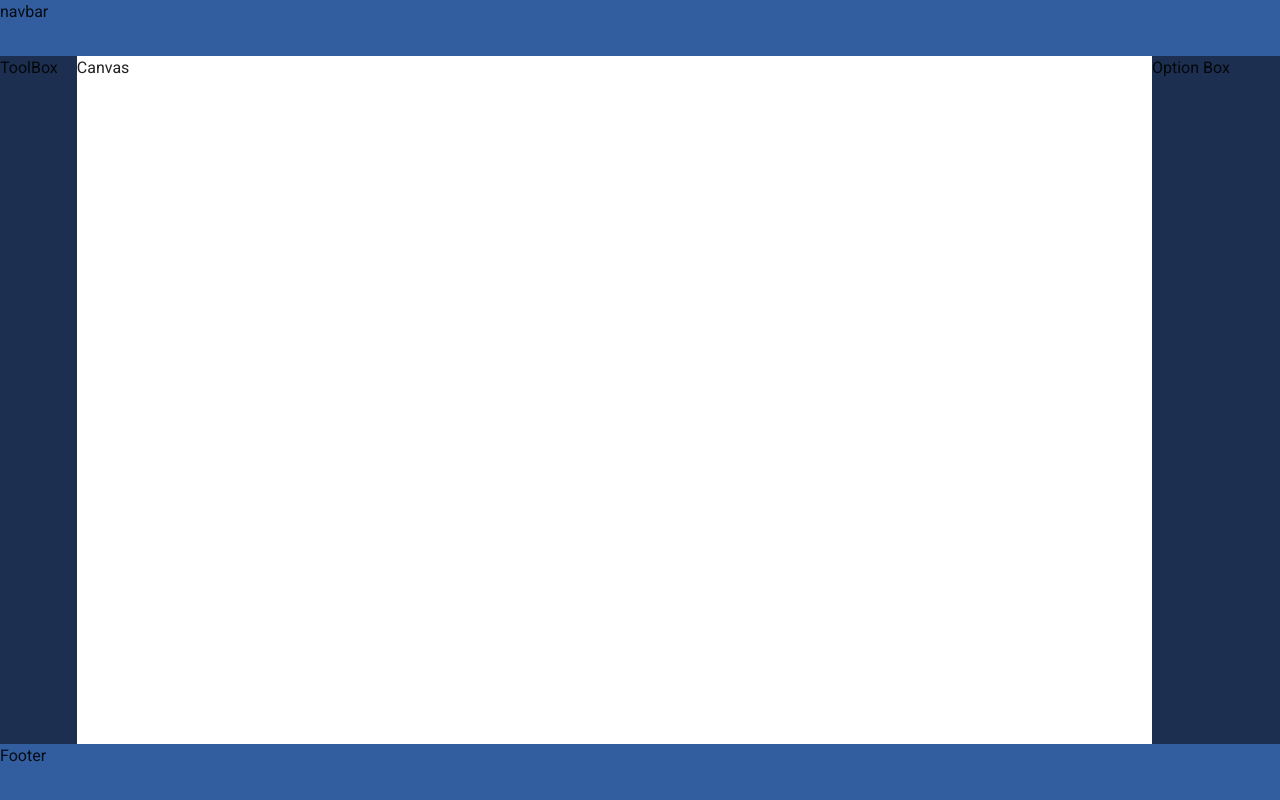
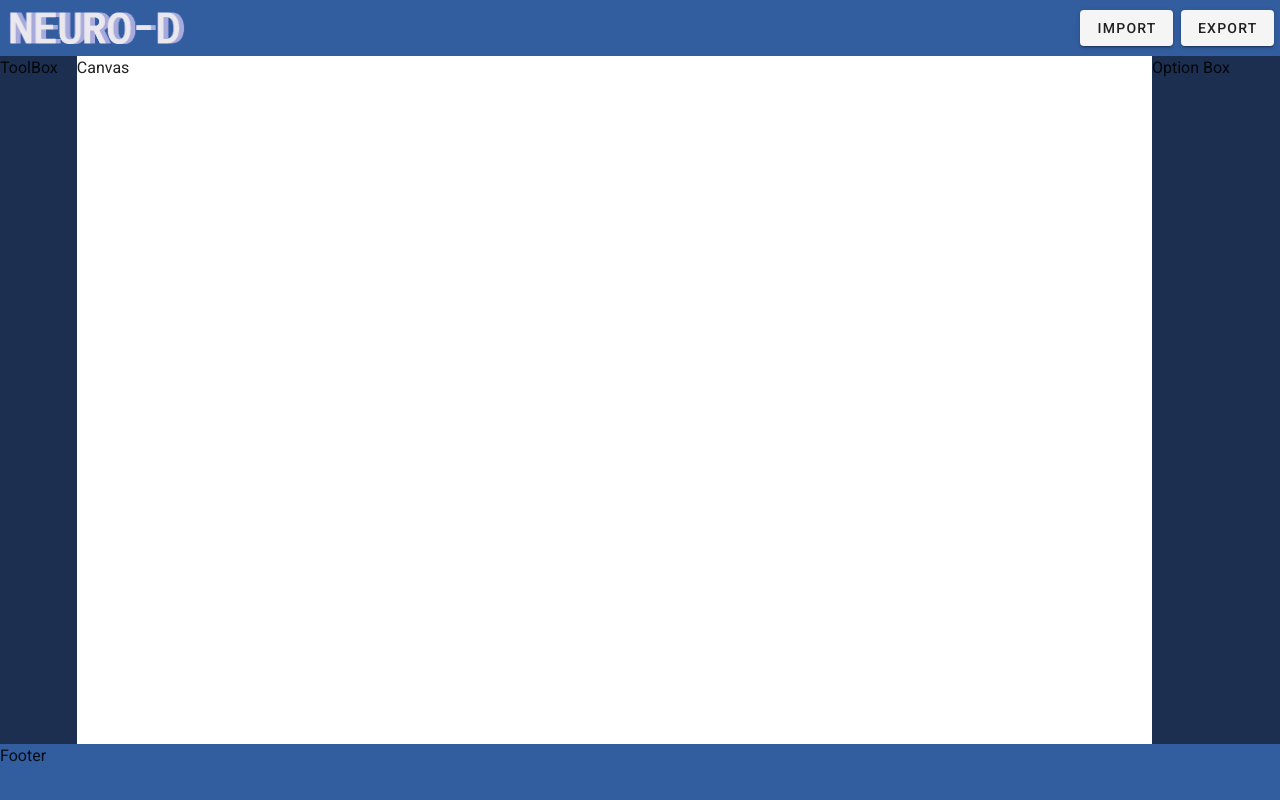
Before and after one commit to SunHwan-Park/neuro-d, a Vue app in the folder neuro-d/: page / in a window 1280 px wide. Built offline with nearby package versions, Linux system fonts and the light colour scheme.

Commit message:
feature/nav-bar: Add logo & buttons

```diff
--- a/neuro-d/src/components/NavBar.vue
+++ b/neuro-d/src/components/NavBar.vue
@@ -1,6 +1,14 @@
 <template>
-  <div>
-    navbar
+  <div class="nav-content">
+    <img class="logo" src="../assets/logo.png" />
+    <div>
+      <v-btn elevation="2">
+        IMPORT
+      </v-btn>
+      <v-btn class="ml-2" elevation="2">
+        EXPORT
+      </v-btn>
+    </div>
   </div>
 </template>
 
@@ -10,6 +18,16 @@ export default {
 }
 </script>
 
-<style>
+<style scoped>
+  .nav-content {
+    display: flex;
+    justify-content: space-between;
+    align-items: center;
+    padding: 0px 0.5vw;
+  }
+
+  .logo {
+    height: 70%;
+  }
 
 </style>
```
Also changed, not shown: neuro-d/src/assets/logo.png.
